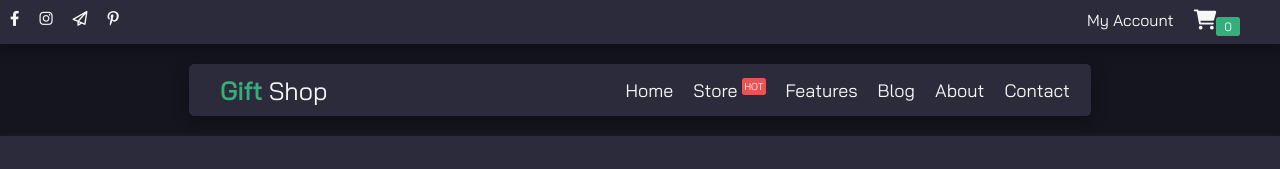
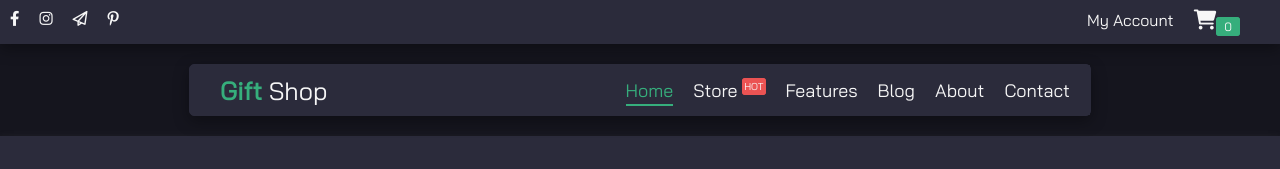
Before and after one commit to FitsumMehari/hule, an Angular app: page / in a window 1280 px wide. Shown: the top 169 px of the page. Built offline with nearby package versions, Linux system fonts and the light colour scheme.

Commit message:
1) Added underline style to navigation bar! 2) Added feature that show the current active page

```diff
--- a/src/app/components/nav-bar/nav-bar.component.css
+++ b/src/app/components/nav-bar/nav-bar.component.css
@@ -114,11 +114,22 @@ nav
     color: #F7F7F7;
     font-size: 18px;
     font-family: Bai_Jamjuree;
+    border: none;
+    border-bottom: 2px solid #2b2b3b;
+    padding-bottom: 10px;
     transition: 400ms ease-in-out;
 }
 .anchor_list li a:hover
 {
     color: #36AE7C;
+    border-bottom: 2px solid #36AE7C;
+    padding-bottom: 2px;
+}
+#active_tab
+{
+    color: #36AE7C;
+    border-bottom: 2px solid #36AE7C;
+    padding-bottom: 2px;
 }
 
 .new_stuff_droped
--- a/src/app/components/nav-bar/nav-bar.component.html
+++ b/src/app/components/nav-bar/nav-bar.component.html
@@ -17,13 +17,13 @@
     <ul>
             <div class="campany_name"> <span class="_campany_name_bold">Gift</span> Shop </div>
             <div class="anchor_list">
-                <li><a href="/home">Home</a></li>
+                <li><a  routerLink="/home" (click)="setActiveTab(0)" id="{{getActiveTabValue(0) ? 'active_tab' : ''}}" >Home</a></li>
                 <!-- new_stuff_droped will be actiavted when new stuff added to the store -->
-                <li><a href="#store">Store </a> <sup class="new_stuff_droped">HOT</sup> </li>
-                <li><a href="#features">Features</a></li>
-                <li><a href="/blog">Blog</a></li>
-                <li><a href="#about_page">About</a></li>
-                <li><a href="#contact_info">Contact</a></li>
+                <li><a (click)="setActiveTab(1)" id="{{getActiveTabValue(1) ? 'active_tab' : ''}}" routerLink="#store">Store </a> <sup class="new_stuff_droped">HOT</sup> </li>
+                <li><a (click)="setActiveTab(2)" id="{{getActiveTabValue(2) ? 'active_tab' : ''}}" routerLink="#features">Features</a></li>
+                <li><a (click)="setActiveTab(3)" id="{{getActiveTabValue(3) ? 'active_tab' : ''}}" routerLink="/blog">Blog</a></li>
+                <li><a (click)="setActiveTab(4)" id="{{getActiveTabValue(4) ? 'active_tab' : ''}}" routerLink="#about_page">About</a></li>
+                <li><a (click)="setActiveTab(5)" id="{{getActiveTabValue(5) ? 'active_tab' : ''}}" routerLink="#contact_info">Contact</a></li>
             </div>
         </ul>
     </nav>
--- a/src/app/components/nav-bar/nav-bar.component.ts
+++ b/src/app/components/nav-bar/nav-bar.component.ts
@@ -12,4 +12,42 @@ export class NavBarComponent implements OnInit {
   ngOnInit(): void {
   }
 
+
+  /// This Proccess is really over kill until i find abetter way to do it it will do for NOW!
+
+  // The logic here is
+  // Each nav like wiil have hard coded id start from 1 - n
+  // in this case we have 6 item
+  // We set the first flag to true becouse the user land for the first time ar home page
+  // and hard coded the index for each TAB(link) so the home page tab will have index 0 as u can see here
+  private mTabFlag: boolean[] = [true, false, false, false, false, false];
+  setActiveTab(nav_item_id: number): void
+  {
+    // Here we are assign value
+    // This function executed when ever the user click the navbar link
+    // The tab call this function with it own navbar link id
+    // and this function set all tab active falg to false except
+    // the provided one
+    for(let i = 0; i < 6; i++)
+    {
+        if(i == nav_item_id)
+          this.mTabFlag[nav_item_id] = true;
+        else this.mTabFlag[i] = false;
+    }
+  }
+  getActiveTabValue(tab_id:number) : boolean
+  {
+    // Here we only provide the flag info to the UI
+    // Based on the provided flag ID
+    for(let i = 0; i < 6; i++)
+    {
+        if(i == tab_id)
+          return  this.mTabFlag[tab_id];
+    }
+    // This function should not reach here but if it did
+    // we return false
+    // we don't want every like look like activated
+    return false;
+  }
+
 }
```
